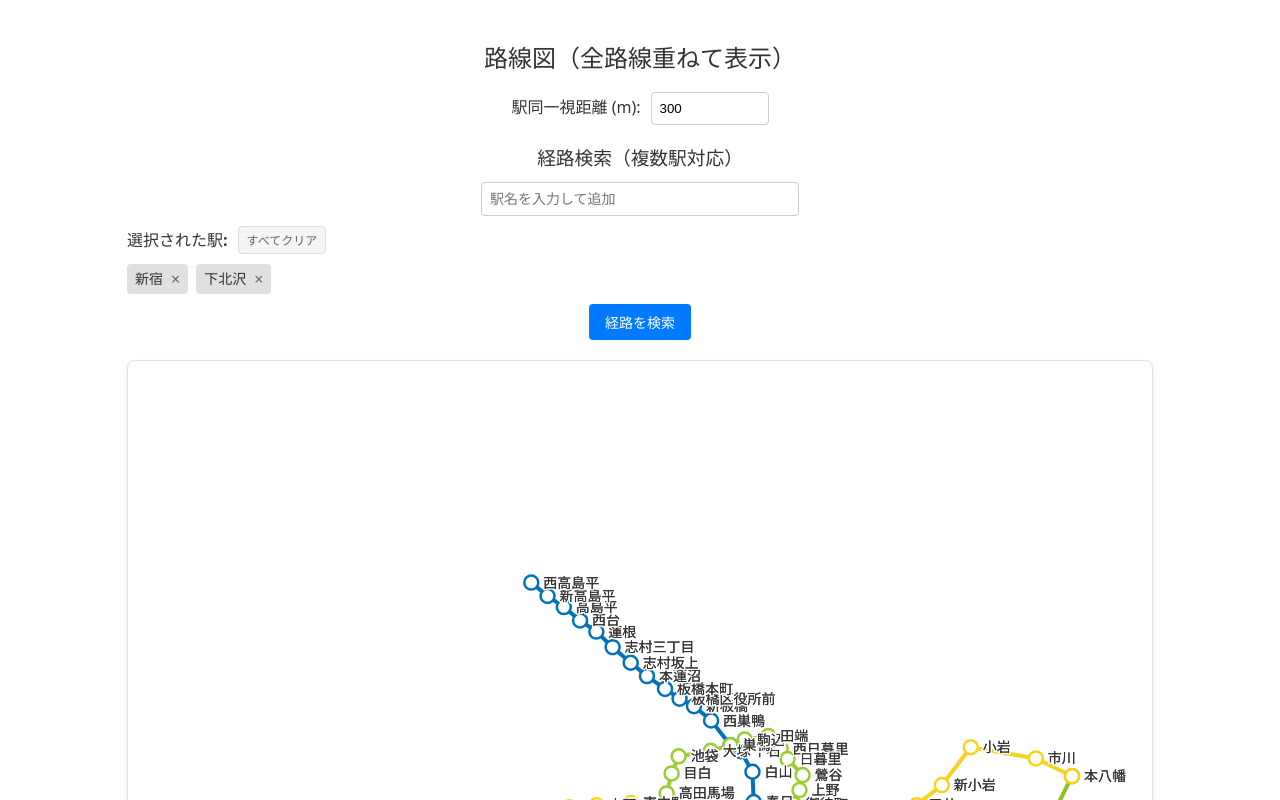
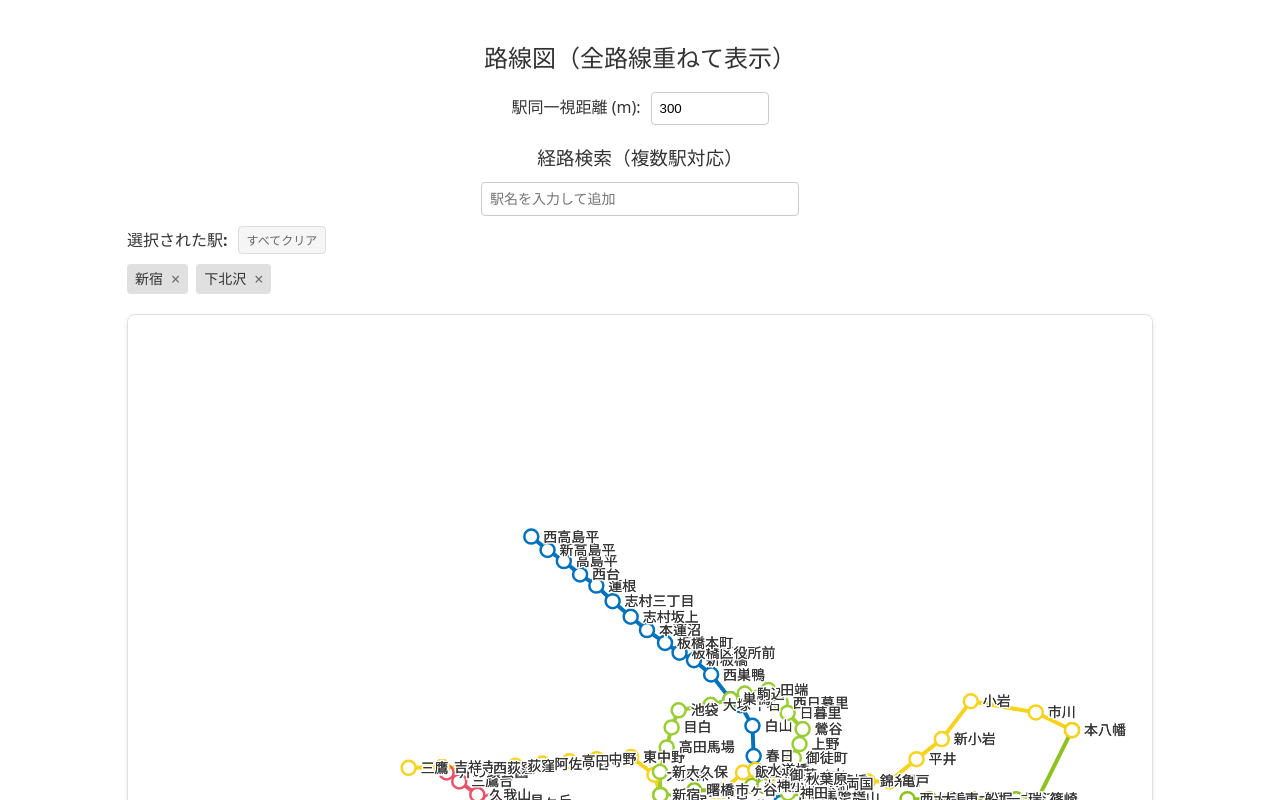
Before and after one commit to F-mM7/route-map, a React (Vite) app: page / in a window 1280 px wide. Shown: the top 800 px of the page. Built offline with nearby package versions, Linux system fonts and the light colour scheme.

Commit message:
選択した駅の追加および削除時に自動検索を実行するロジックを実装し、検索処理を改善。選択駅の管理を最適化。

```diff
--- a/src/components/RouteSearch.tsx
+++ b/src/components/RouteSearch.tsx
@@ -52,22 +52,39 @@ const RouteSearch: React.FC<RouteSearchProps> = ({ onRoutesFound, distanceThresh
 
   const addStation = (station: string) => {
     if (!selectedStations.includes(station)) {
-      setSelectedStations([...selectedStations, station]);
+      const newStations = [...selectedStations, station];
+      setSelectedStations(newStations);
+
+      // 自動検索実行
+      if (newStations.length >= 2) {
+        performSearch(newStations);
+      }
     }
     setInputValue('');
     setShowSuggestions(false);
   };
 
   const removeStation = (station: string) => {
-    setSelectedStations(selectedStations.filter(s => s !== station));
+    const newStations = selectedStations.filter(s => s !== station);
+    setSelectedStations(newStations);
+
+    // 駅が2つ未満になったら、全体マップ表示に戻る
+    if (newStations.length < 2) {
+      onRoutesFound([]);
+    } else {
+      // 残りの駅で自動検索実行
+      performSearch(newStations);
+    }
   };
 
   const clearAllStations = () => {
     setSelectedStations([]);
+    // 全駅クリア時は全体マップ表示に戻る
+    onRoutesFound([]);
   };
 
-  const handleSearch = () => {
-    if (selectedStations.length < 2) {
+  const performSearch = (stations: string[]) => {
+    if (stations.length < 2) {
       setError('2つ以上の駅を選択してください');
       return;
     }
@@ -77,14 +94,14 @@ const RouteSearch: React.FC<RouteSearchProps> = ({ onRoutesFound, distanceThresh
     // 全ての駅ペアの組み合わせを計算
     const routes: Route[] = [];
 
-    for (let i = 0; i < selectedStations.length; i++) {
-      for (let j = i + 1; j < selectedStations.length; j++) {
-        const routeResult = findMinTransferRoute(selectedStations[i], selectedStations[j], distanceThreshold);
+    for (let i = 0; i < stations.length; i++) {
+      for (let j = i + 1; j < stations.length; j++) {
+        const routeResult = findMinTransferRoute(stations[i], stations[j], distanceThreshold);
 
         if (!routeResult.error) {
           routes.push({
-            from: selectedStations[i],
-            to: selectedStations[j],
+            from: stations[i],
+            to: stations[j],
             ...routeResult
           });
         }
@@ -102,6 +119,10 @@ const RouteSearch: React.FC<RouteSearchProps> = ({ onRoutesFound, distanceThresh
       });
       onRoutesFound(routes);
     }
+  };
+
+  const handleSearch = () => {
+    performSearch(selectedStations);
   };
 
   // 外側をクリックしたときに候補を非表示
@@ -230,22 +251,6 @@ const RouteSearch: React.FC<RouteSearchProps> = ({ onRoutesFound, distanceThresh
           ))}
         </div>
 
-        <button
-          onClick={handleSearch}
-          disabled={selectedStations.length < 2}
-          style={{
-            padding: `${spacing.sm} ${spacing.lg}`,
-            fontSize: fontSize.normal,
-            backgroundColor: selectedStations.length < 2 ? colors.button.disabled : colors.button.primary,
-            color: colors.button.primaryText,
-            border: 'none',
-            borderRadius: borderRadius.small,
-            cursor: selectedStations.length < 2 ? 'default' : 'pointer',
-            color: selectedStations.length < 2 ? colors.button.disabledText : colors.button.primaryText
-          }}
-        >
-          経路を検索
-        </button>
       </div>
 
       {error && (
```
